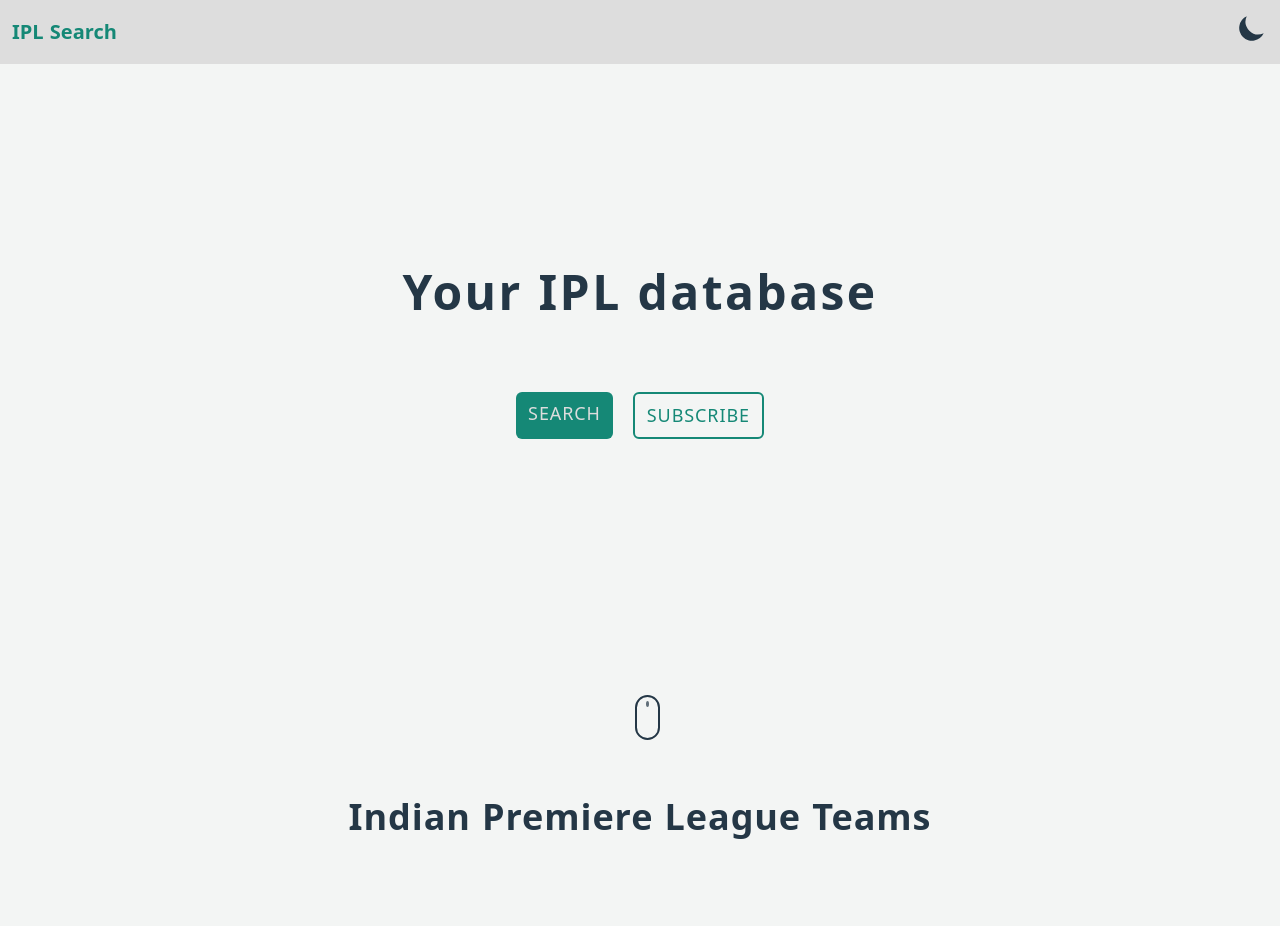
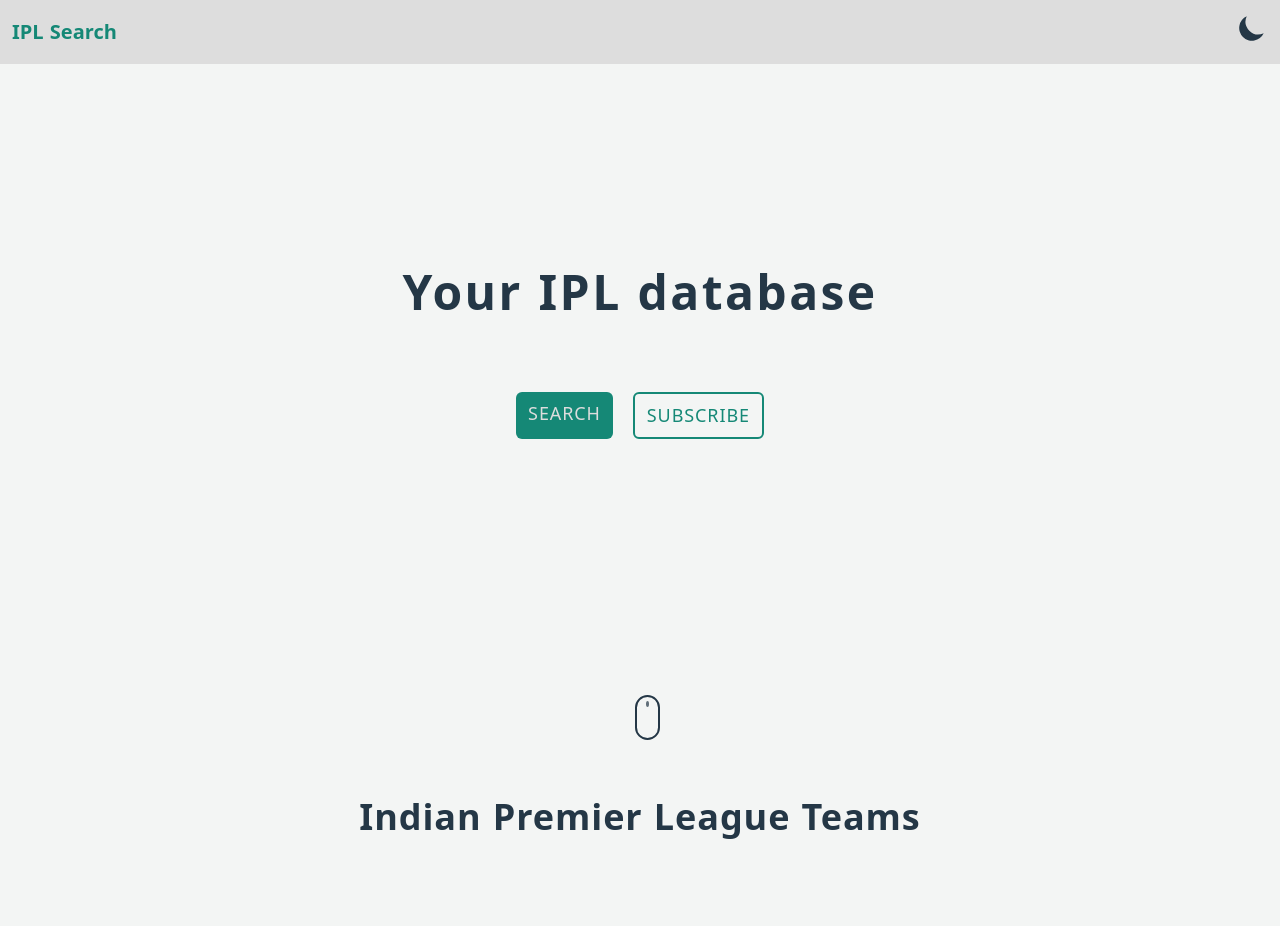
Before and after one commit to sadn1ck/frontend-task-atlan, a Nuxt app: page / in a window 1280 px wide. Shown: the top 926 px of the page. Built offline with nearby package versions, Linux system fonts and the light colour scheme.

Commit message:
- typo: fixed
Signed-off-by: Anik Das <anikdas0811@gmail.com>

```diff
--- a/components/ipl/Players.vue
+++ b/components/ipl/Players.vue
@@ -1,7 +1,7 @@
 <template>
   <main class="py-10">
     <div class="text-4xl tracking-wide font-bold text-center pb-16">
-      Indian Premiere League Players
+      Indian Premier League Players
     </div>
     <div class="grid grid-cols-1 md:grid-cols-2 lg:grid-cols-3">
       <div v-for="(player, id) in players" :key="id">
--- a/components/ipl/Teams.vue
+++ b/components/ipl/Teams.vue
@@ -1,7 +1,7 @@
 <template>
   <main class="pb-10">
     <div class="text-4xl tracking-wide font-bold text-center pb-16">
-      Indian Premiere League Teams
+      Indian Premier League Teams
     </div>
     <div class="grid grid-cols-1 md:grid-cols-2 lg:grid-cols-3">
       <div v-for="(team, id) in teams" :key="id">
--- a/pages/search.vue
+++ b/pages/search.vue
@@ -38,7 +38,7 @@
     <div v-if="teams.length > 0 || players.length > 0" class="">
       <div v-if="picked === 't'">
         <div class="text-4xl tracking-wide font-bold text-center py-16">
-          Indian Premiere League Teams
+          Indian Premier League Teams
         </div>
         <div class="grid grid-cols-1 md:grid-cols-2 lg:grid-cols-3">
           <Card
```
